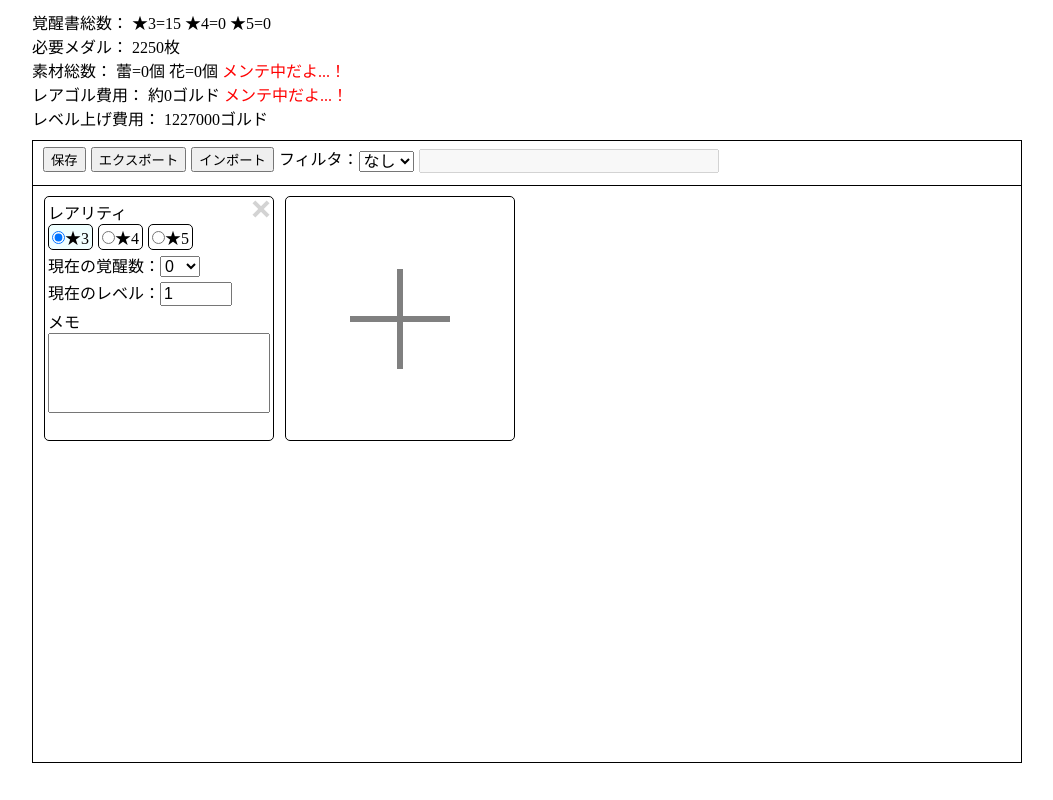
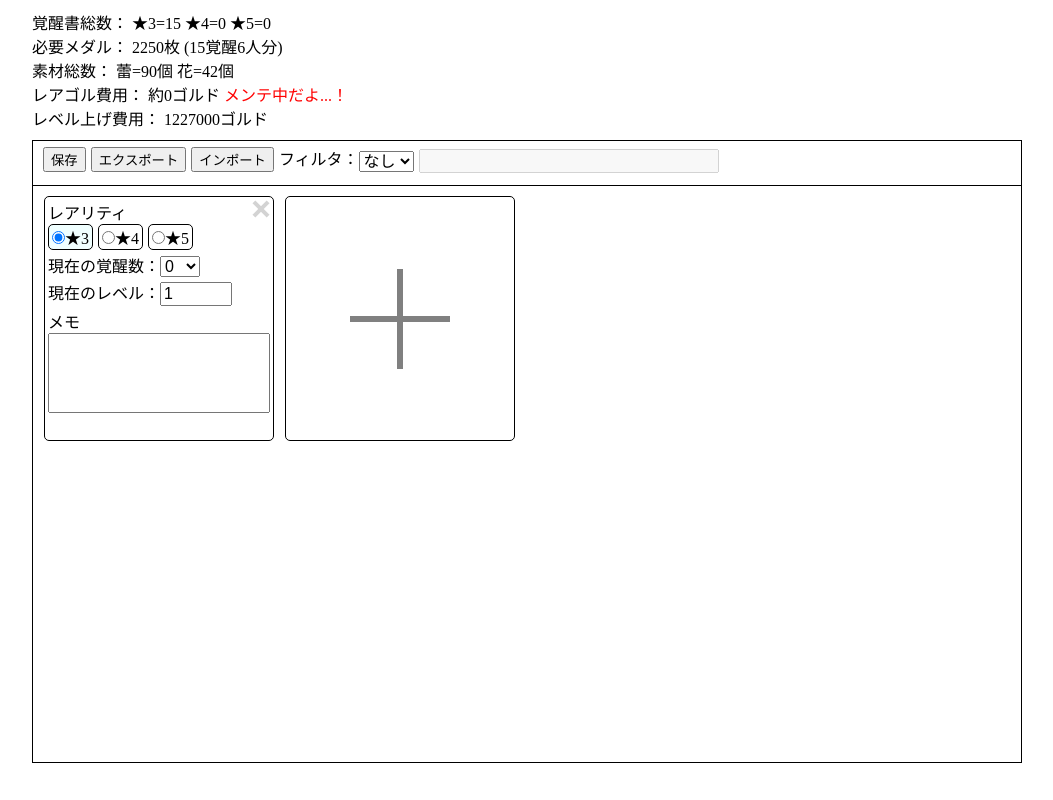
Before and after one commit to luna-mrst/UnitManager, a React app: page / in a window 1280 px wide. Shown: the whole page, without its empty margins (113-1166 px from the left). Built offline with nearby package versions, Linux system fonts and the light colour scheme.

Commit message:
フィルタのバグ修正

```diff
--- a/package.json
+++ b/package.json
@@ -1,5 +1,5 @@
 {
-  "name": "unitManager",
+  "name": "unit-manager",
   "version": "1.0.0",
   "description": "",
   "main": "index.js",
--- a/src/components/Info.tsx
+++ b/src/components/Info.tsx
@@ -10,8 +10,8 @@ export default class Info extends React.Component<InfoProps> {
     return (
       <div className="info">
         <p>覚醒書総数： ★3={this.props.book3} ★4={this.props.book4} ★5={this.props.book5}</p>
-        <p>必要メダル： {this.props.medalCount}枚</p>
-        <p>素材総数： 蕾={this.props.budCount}個 花={this.props.flowerCount}個 <span style={{ color: 'red' }}>メンテ中だよ...！</span></p>
+        <p>必要メダル： {this.props.medalCount}枚 (15覚醒{this.props.evolCount}人分)</p>
+        <p>素材総数： 蕾={this.props.budCount}個 花={this.props.flowerCount}個</p>
         <p>レアゴル費用： 約{this.props.scoutCost}ゴルド <span style={{ color: 'red' }}>メンテ中だよ...！</span></p>
         <p>レベル上げ費用： {this.props.levelUpCost}ゴルド</p>
       </div>
--- a/src/components/UnitList.tsx
+++ b/src/components/UnitList.tsx
@@ -1,6 +1,6 @@
-import * as React from 'react';
-import UnitListProps from '../props/UnitListProps';
-import Unit from './Unit';
+import * as React from "react";
+import UnitListProps from "../props/UnitListProps";
+import Unit from "./Unit";
 
 export default class UnitList extends React.Component<UnitListProps> {
   constructor(props: UnitListProps) {
@@ -8,7 +8,10 @@ export default class UnitList extends React.Component<UnitListProps> {
   }
 
   render(): JSX.Element {
-    const unitList: JSX.Element[] = this.props.units.filter(unit => unit.displayFlag).map((unit, idx) =>
+    const unitList: JSX.Element[] = this.props.units.reduce<JSX.Element[]>(
+      (acm, unit, idx) => {
+        if (unit.displayFlag)
+          acm.push(
             <Unit
               key={idx}
               model={unit}
@@ -18,6 +21,10 @@ export default class UnitList extends React.Component<UnitListProps> {
               handleInputMemo={this.props.handleInputMemo(idx)}
               handleClickRemove={this.props.handleClickRemove(idx)}
             />
+          );
+        return acm;
+      },
+      []
     );
 
     return (
--- a/src/main.tsx
+++ b/src/main.tsx
@@ -1,15 +1,15 @@
-import * as React from 'react';
-import * as ReactDOM from 'react-dom';
-import MainState from './props/MainState';
-import Info from './components/Info';
-import ListController from './components/ListController';
-import UnitList from './components/UnitList';
-import UnitModel from './models/UnitModel';
-import InfoProps from './props/InfoProps';
-import { CostData } from './CostData';
+import * as React from "react";
+import * as ReactDOM from "react-dom";
+import MainState from "./props/MainState";
+import Info from "./components/Info";
+import ListController from "./components/ListController";
+import UnitList from "./components/UnitList";
+import UnitModel from "./models/UnitModel";
+import InfoProps from "./props/InfoProps";
+import { CostData } from "./CostData";
 
 class Main extends React.Component<any, MainState> {
-  readonly STRAGE_KEY_UNITS = 'strage_unit_data';
+  readonly STRAGE_KEY_UNITS = "strage_unit_data";
 
   constructor(props: any) {
     super(props);
@@ -37,8 +37,7 @@ class Main extends React.Component<any, MainState> {
       const units = JSON.parse(strageData);
       if (units.length > 0) return units;
     }
-    return [{ rare: 3, awakening: 0, level: 1, memo: '', displayFlag: true }];
-
+    return [{ rare: 3, awakening: 0, level: 1, memo: "", displayFlag: true }];
   }
 
   /**
@@ -46,33 +45,38 @@ class Main extends React.Component<any, MainState> {
    */
   handleClickSave(): void {
     const strageData = localStorage.getItem(this.STRAGE_KEY_UNITS);
-    if (strageData == null || window.confirm('保存内容を上書きしますか？')) {
-      localStorage.setItem(this.STRAGE_KEY_UNITS, JSON.stringify(this.state.units, (key, value) => {
-        if (key === 'displayFlag') return true;
+    if (strageData == null || window.confirm("保存内容を上書きしますか？")) {
+      localStorage.setItem(
+        this.STRAGE_KEY_UNITS,
+        JSON.stringify(this.state.units, (key, value) => {
+          if (key === "displayFlag") return true;
           return value;
-      }));
-      window.confirm('保存しましたっ');
+        })
+      );
+      window.confirm("保存しましたっ");
     }
   }
   /**
    * エクスポートボタン
    */
   handleClickExport(): void {
-    window.alert('メンテ中だよ...!');
+    window.alert("メンテ中だよ...!");
   }
   /**
    * インポートボタン
    */
   handleClickImport(): void {
-    window.alert('メンテ中だよ...!');
+    window.alert("メンテ中だよ...!");
   }
   /**
    * フィルタ条件変更
+   * @param filterFunc 表示対象:true　非表示対象:falseを返す関数
    */
   handleChangeFilter(filterFunc: (unit: UnitModel) => boolean): void {
+    this.state.units.forEach(v => (v.displayFlag = filterFunc(v)));
     this.setState({
       filterFunc: filterFunc,
-      info: this.calcInfo(this.state.units.filter(filterFunc))
+      info: this.calcInfo(this.state.units)
     });
   }
   /**
@@ -80,13 +84,7 @@ class Main extends React.Component<any, MainState> {
    */
   handleClickAddUnit(): void {
     const units = this.state.units;
-    units.push({
-      rare: 3,
-      awakening: 0,
-      level: 1,
-      memo: '',
-      displayFlag: true
-    });
+    units.push(new UnitModel());
     this.setState({
       units: units
     });
@@ -99,7 +97,7 @@ class Main extends React.Component<any, MainState> {
     return (rare: number) => {
       const unit = this.state.units[idx];
       unit.rare = rare;
-      const info = this.calcInfo(this.state.units.filter(this.state.filterFunc));
+      const info = this.calcInfo(this.state.units);
       this.setState({
         units: this.state.units,
         info: info
@@ -114,7 +112,7 @@ class Main extends React.Component<any, MainState> {
     return (awakening: number) => {
       const unit = this.state.units[idx];
       unit.awakening = awakening;
-      const info = this.calcInfo(this.state.units.filter(this.state.filterFunc));
+      const info = this.calcInfo(this.state.units);
       this.setState({
         units: this.state.units,
         info: info
@@ -129,7 +127,7 @@ class Main extends React.Component<any, MainState> {
     return (level: number) => {
       const unit = this.state.units[idx];
       unit.level = level;
-      const info = this.calcInfo(this.state.units.filter(this.state.filterFunc));
+      const info = this.calcInfo(this.state.units);
       this.setState({
         units: this.state.units,
         info: info
@@ -155,8 +153,8 @@ class Main extends React.Component<any, MainState> {
    */
   handleClickRemove(idx: number): () => void {
     return () => {
-      const units = this.state.units.filter((_, i) => i !== idx)
-      const info = this.calcInfo(units.filter(this.state.filterFunc));
+      const units = this.state.units.filter((_, i) => i !== idx);
+      const info = this.calcInfo(units);
       this.setState({
         units: units,
         info: info
@@ -168,7 +166,11 @@ class Main extends React.Component<any, MainState> {
    */
   calcInfo(dispUnits: UnitModel[]): InfoProps {
     let maxLevel = 0;
-    const info = dispUnits.reduce<InfoProps>((info, unit) => {
+    const info = dispUnits.reduce<InfoProps>(
+      (info, unit) => {
+        // 表示対象のみ集計
+        if (!unit.displayFlag) return info;
+
         const wantAwake = 15 - unit.awakening;
         switch (unit.rare) {
           case 3:
@@ -180,7 +182,7 @@ class Main extends React.Component<any, MainState> {
             info.book4 += wantAwake;
             info.medalCount += wantAwake * 300;
             maxLevel = 135;
-          break
+            break;
           case 5:
             info.book5 += wantAwake;
             info.medalCount += wantAwake * 500;
@@ -190,9 +192,10 @@ class Main extends React.Component<any, MainState> {
         const maxCost = CostData.filter(d => d.level === maxLevel)[0].exp;
         const nowCost = CostData.filter(d => d.level === unit.level)[0].exp;
 
-      info.levelUpCost += (maxCost - nowCost);
+        info.levelUpCost += maxCost - nowCost;
         return info;
-    }, {
+      },
+      {
         book3: 0,
         book4: 0,
         book5: 0,
@@ -200,11 +203,18 @@ class Main extends React.Component<any, MainState> {
         budCount: 0,
         flowerCount: 0,
         scoutCost: 0,
-        levelUpCost: 0
+        levelUpCost: 0,
+        evolCount: 0
       }
     );
 
-    // TODO: 素材とレアゴル費用の計算を実装する
+    // ★2の15覚醒換算、14以下はいらないか。。？
+    const evolCount = Math.ceil(info.medalCount / 375);
+    info.evolCount = evolCount;
+    info.budCount = evolCount * 15;
+    info.flowerCount = evolCount * 7;
+
+    // TODO: 必要ゴルド出す
 
     return info;
   }
@@ -222,6 +232,7 @@ class Main extends React.Component<any, MainState> {
           flowerCount={this.state.info.flowerCount}
           scoutCost={this.state.info.scoutCost}
           levelUpCost={this.state.info.levelUpCost}
+          evolCount={this.state.info.evolCount}
         />
         <div className="inputContainer">
           <ListController
@@ -233,7 +244,7 @@ class Main extends React.Component<any, MainState> {
           />
           <UnitList
             key="unitList"
-            units={this.state.units.filter(this.state.filterFunc)}
+            units={this.state.units}
             handleClickAddUnit={this.handleClickAddUnit}
             handleChangeRare={this.handleChangeRare}
             handleChangeAwakening={this.handleChangeAwakening}
@@ -247,7 +258,4 @@ class Main extends React.Component<any, MainState> {
   }
 }
 
-ReactDOM.render(
-  <Main />,
-  document.querySelector('#content'),
-);
+ReactDOM.render(<Main />, document.querySelector("#content"));
--- a/src/props/InfoProps.ts
+++ b/src/props/InfoProps.ts
@@ -15,4 +15,6 @@ export default interface InfoProps {
     scoutCost: number;
     /** レベル上げ費用 */
     levelUpCost: number;
+    /** 15覚醒換算で何回進化させるか */
+    evolCount: number;
 }
```
Lines whose indentation alone changed are shown as unchanged.
